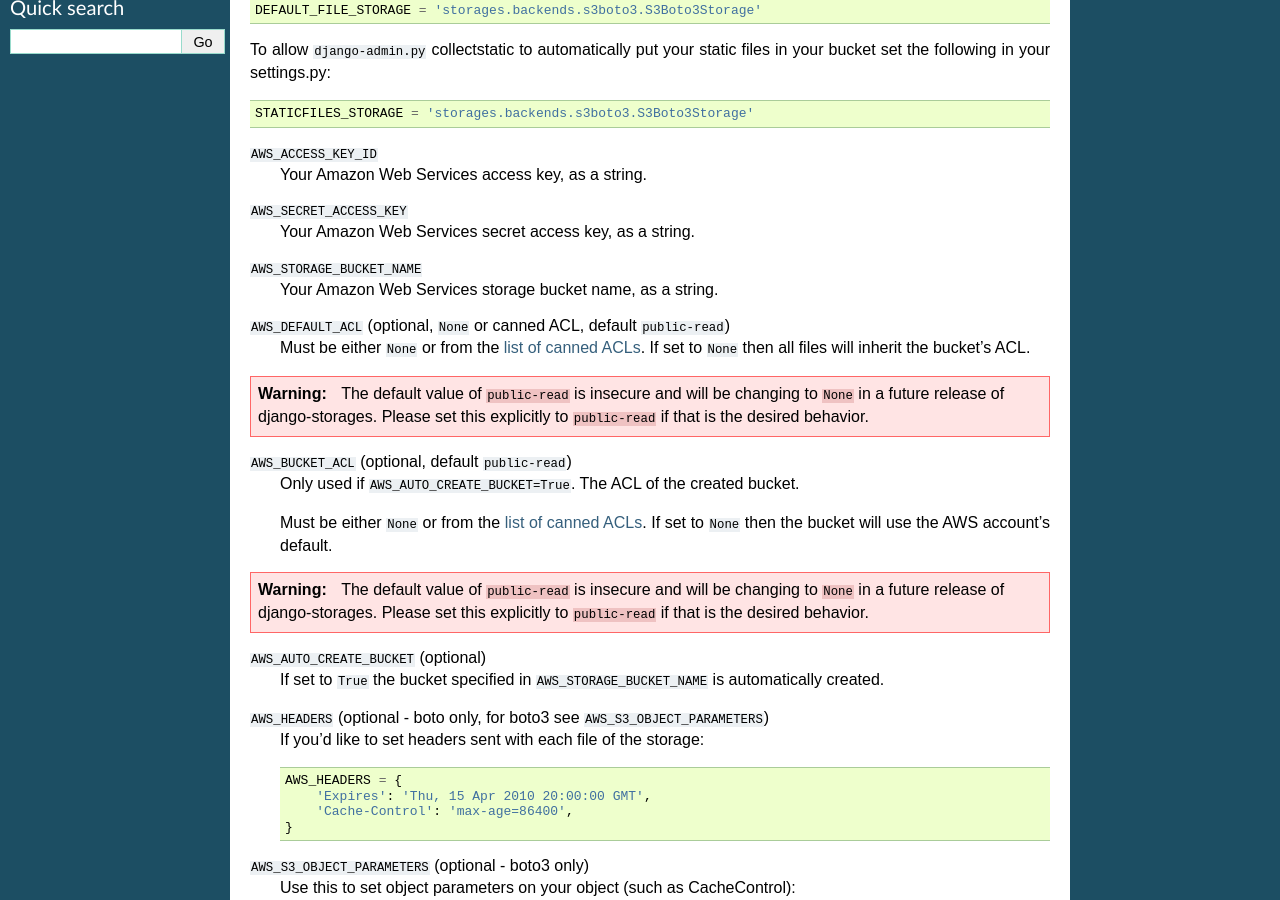
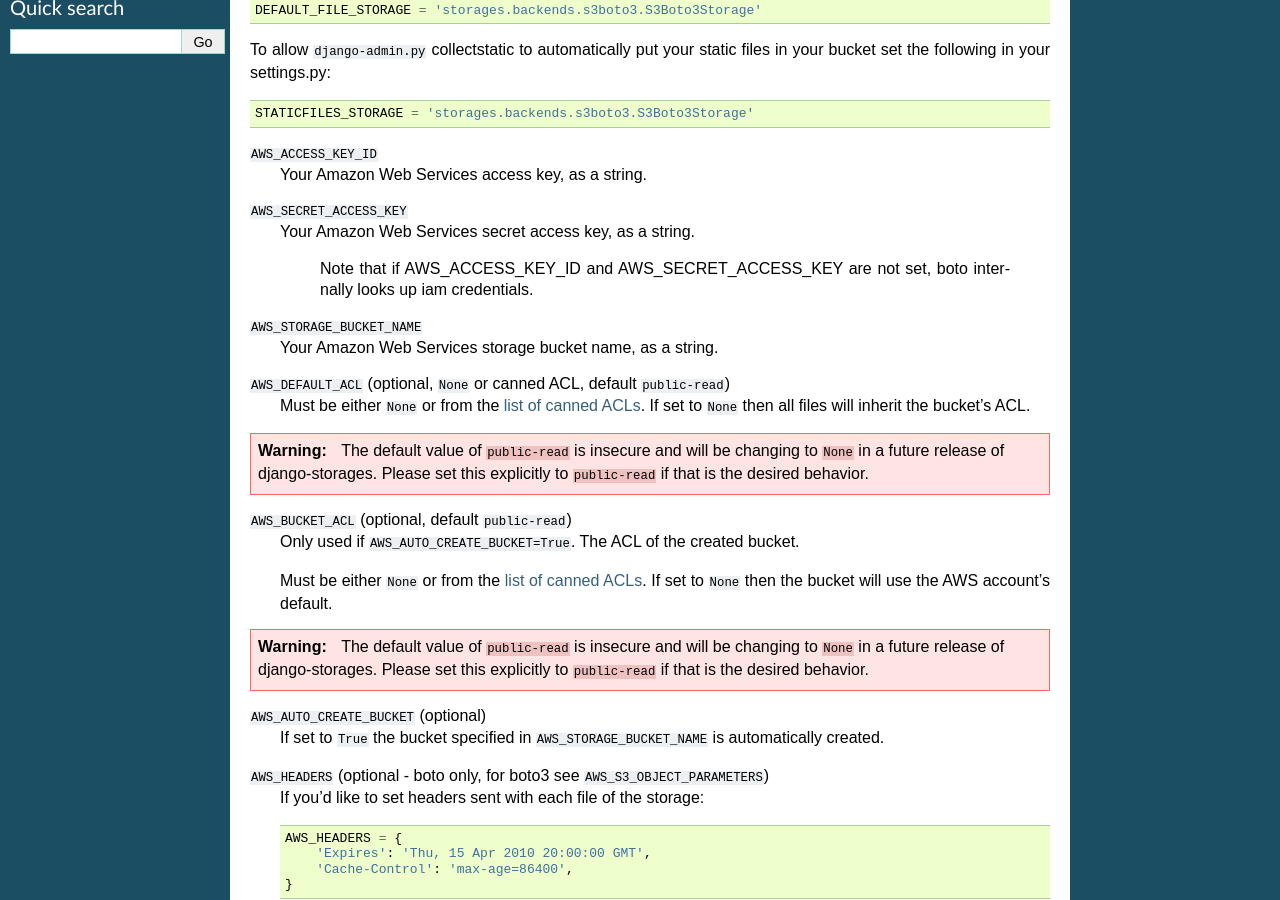
Before and after one commit to jschneier/django-storages, a Sphinx documentation site: the page built from docs/backends/amazon-S3.rst, in a window 1280 px wide and 900 px high, scrolled down 383 px. Built offline with Sphinx 7.4.7, drawn with Linux system fonts in a browser that asks for light colours.

Commit message:
Update amazon-S3.rst

```diff
--- a/docs/backends/amazon-S3.rst
+++ b/docs/backends/amazon-S3.rst
@@ -27,6 +27,8 @@ To allow ``django-admin.py`` collectstatic to automatically put your static file
 
 ``AWS_SECRET_ACCESS_KEY``
     Your Amazon Web Services secret access key, as a string.
+
+      Note that if AWS_ACCESS_KEY_ID and AWS_SECRET_ACCESS_KEY are not set, boto internally looks up iam credentials.
 
 ``AWS_STORAGE_BUCKET_NAME``
     Your Amazon Web Services storage bucket name, as a string.
```
